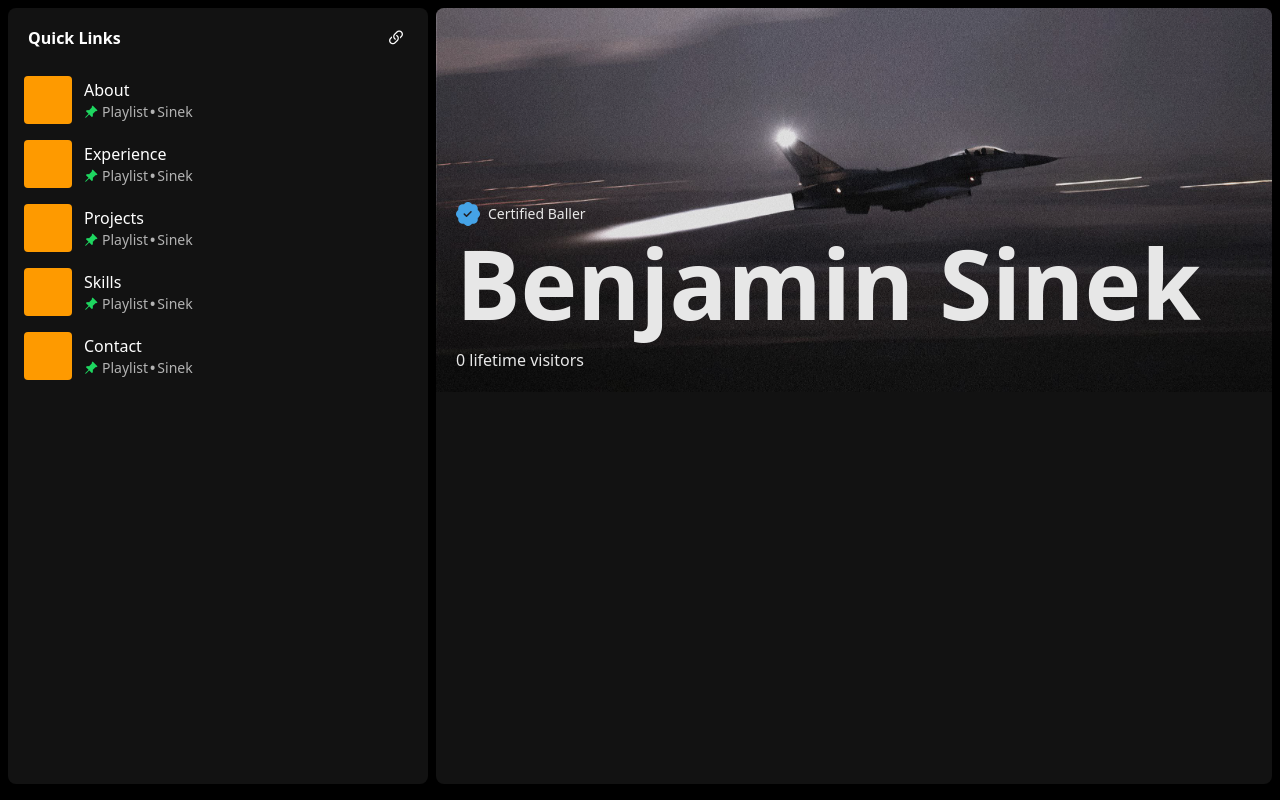
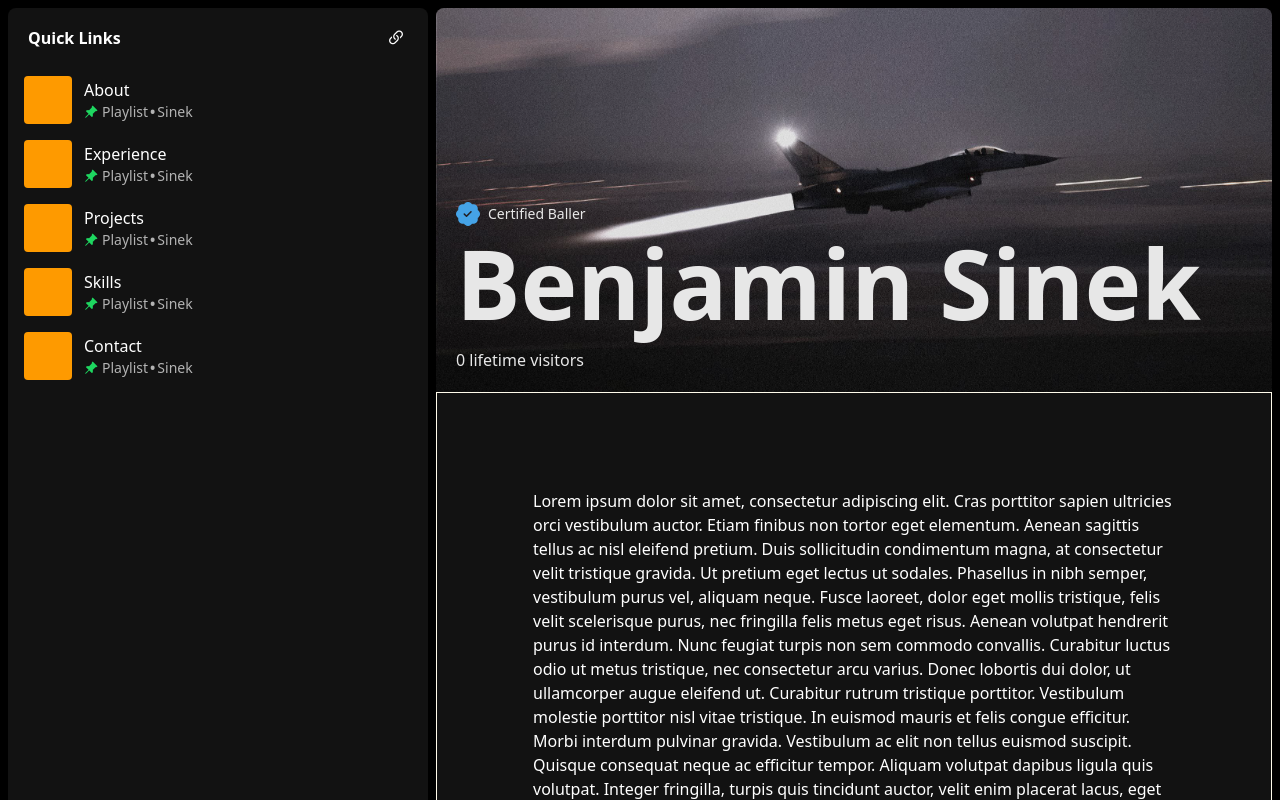
Before and after one commit to bsinek/my-portfolio, a React (Vite) app: page / in a window 1280 px wide. Shown: the top 800 px of the page. Built offline with nearby package versions, Linux system fonts and the light colour scheme; a web font is replaced by a local one.

Commit message:
refactor(main-view): changed outer div to section and added dummy text for scroll testing

```diff
--- a/src/components/MainView.jsx
+++ b/src/components/MainView.jsx
@@ -1,6 +1,6 @@
 export const MainView = ({ img, position, size, opacity }) => {
     return (
-        <div className="h-full rounded-lg bg-spotify-grey">
+        <section className="h-full rounded-lg bg-spotify-grey">
             <div className="flex flex-col justify-end h-96 p-5 font-light rounded-t-lg"
                 style={{
                     backgroundImage: `url(${img})`,
@@ -15,6 +15,13 @@ export const MainView = ({ img, position, size, opacity }) => {
                 <h1 className="font-black text-8xl leading-[1.1]">Benjamin Sinek</h1>
                 <span className="mt-3">0 lifetime visitors</span>
             </div>
-        </div>
+            <div className="p-24 border border-amber-50">
+                Lorem ipsum dolor sit amet, consectetur adipiscing elit. Cras porttitor sapien ultricies orci vestibulum auctor. Etiam finibus non tortor eget elementum. Aenean sagittis tellus ac nisl eleifend pretium. Duis sollicitudin condimentum magna, at consectetur velit tristique gravida. Ut pretium eget lectus ut sodales. Phasellus in nibh semper, vestibulum purus vel, aliquam neque. Fusce laoreet, dolor eget mollis tristique, felis velit scelerisque purus, nec fringilla felis metus eget risus. Aenean volutpat hendrerit purus id interdum. Nunc feugiat turpis non sem commodo convallis. Curabitur luctus odio ut metus tristique, nec consectetur arcu varius. Donec lobortis dui dolor, ut ullamcorper augue eleifend ut. Curabitur rutrum tristique porttitor. Vestibulum molestie porttitor nisl vitae tristique. In euismod mauris et felis congue efficitur. Morbi interdum pulvinar gravida. Vestibulum ac elit non tellus euismod suscipit.
+                Quisque consequat neque ac efficitur tempor. Aliquam volutpat dapibus ligula quis volutpat. Integer fringilla, turpis quis tincidunt auctor, velit enim placerat lacus, eget bibendum enim nunc vel nisl. Morbi lacinia purus ut finibus luctus. Vestibulum gravida condimentum dolor sollicitudin pulvinar. Aliquam commodo mauris vel lorem tempus, eget consequat orci suscipit. Aliquam sollicitudin porttitor odio, non pharetra est rhoncus eu. Donec eget ullamcorper arcu. Suspendisse molestie vestibulum arcu, at condimentum arcu consectetur a. Aliquam hendrerit justo at metus eleifend, eu eleifend mauris lobortis. Quisque pulvinar non sapien nec laoreet. Nam sagittis egestas nulla, quis sagittis mi vulputate sit amet. Vestibulum cursus laoreet velit a euismod.
+                Curabitur aliquam lacus vel orci ornare, vitae convallis erat iaculis. Sed sapien neque, gravida a volutpat id, dictum a nisl. Praesent bibendum porttitor elit vitae dictum. Nullam venenatis aliquam leo, nec blandit tortor tincidunt ut. Phasellus id massa mattis, fringilla elit ac, condimentum neque. Aenean pulvinar risus non erat mattis, quis elementum erat porttitor. Curabitur orci est, faucibus vel ante ut, pretium pellentesque ipsum. Mauris quam neque, rutrum sagittis nisl non, feugiat mattis turpis. Aliquam euismod eu felis nec laoreet.
+                Praesent at magna ipsum. Duis sodales, dolor vel porttitor malesuada, metus enim ultricies turpis, vitae auctor dolor purus in quam. Nunc pellentesque iaculis aliquet. In venenatis efficitur consequat. Proin a rutrum eros. Praesent sed ipsum quis ex dapibus commodo. Nullam finibus fermentum dolor quis molestie. Aenean ultrices sodales justo id ornare. Fusce consectetur massa id sapien facilisis, ut cursus libero tempor. Etiam quis justo volutpat libero commodo facilisis. Suspendisse potenti. Pellentesque habitant morbi tristique senectus et netus et malesuada fames ac turpis egestas. Vivamus congue scelerisque rutrum. Suspendisse sed tristique velit, ac auctor metus. Nulla tristique, lorem nec tincidunt lacinia, nulla nibh posuere mauris, sit amet placerat magna neque ut nunc. Sed id tincidunt nisl, id pharetra diam.
+                Nulla pellentesque nibh vitae placerat hendrerit. Morbi vitae dui suscipit, ultrices lacus vel, bibendum nisi. Etiam fringilla varius ex aliquet finibus. Mauris ultrices nulla consectetur nisi commodo eleifend. Integer condimentum ante vel diam pulvinar tincidunt. Sed massa urna, sodales ut nulla in, bibendum vulputate nisi. Ut pretium molestie imperdiet.
+            </div>
+        </section>
     )
 }
```
